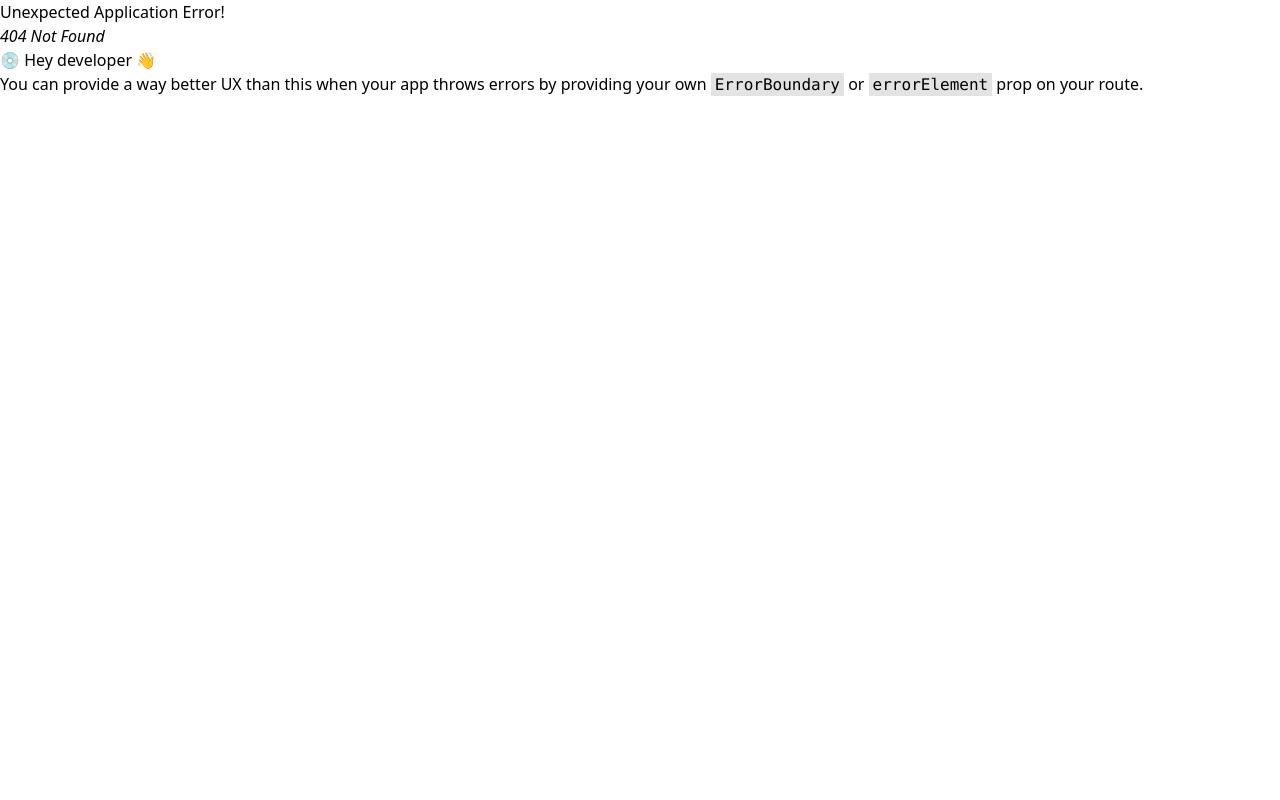
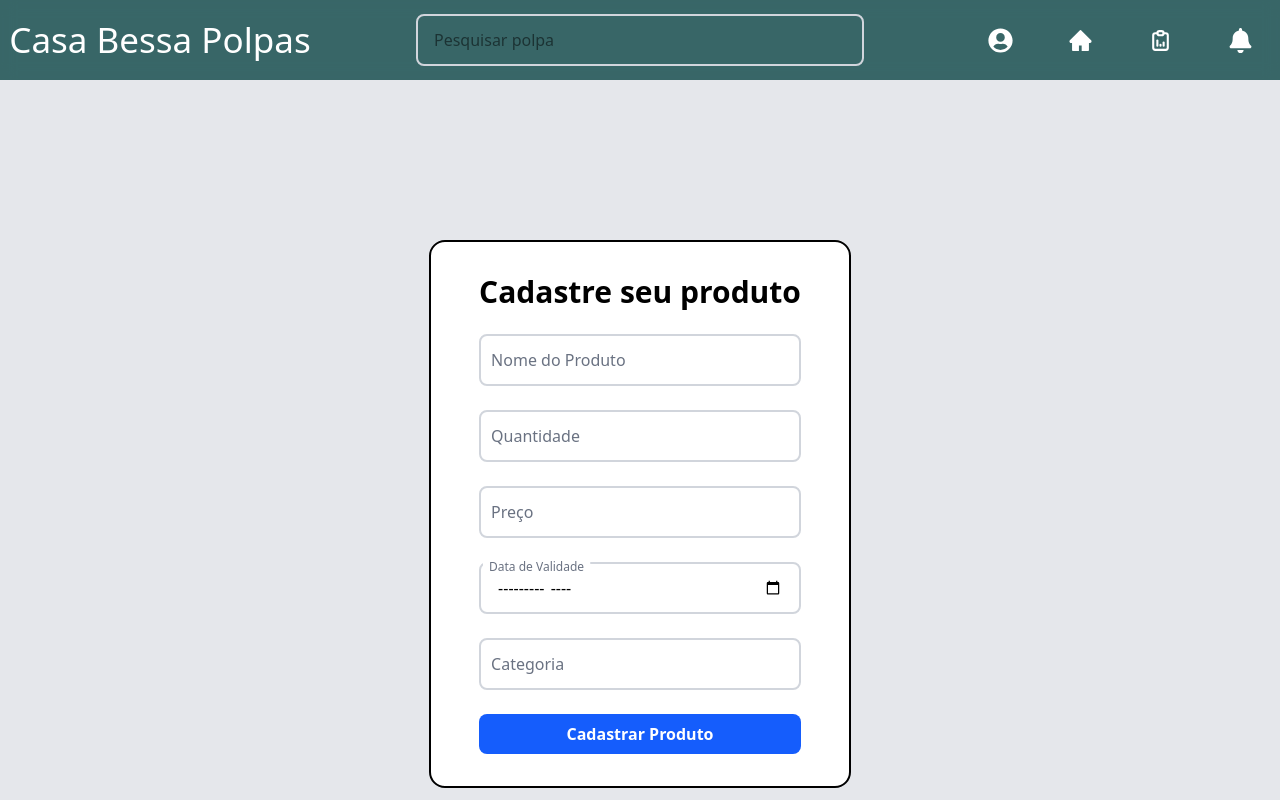
Before and after one commit to danielprogram08/Sistema-Gestao-de-Polpas, a React (Vite) app in the folder FRONT/front-poupas/: page /cadastrar-produto in a window 1280 px wide. Before the commit this address had no page. Built offline with nearby package versions, Linux system fonts and the light colour scheme.

Commit message:
Add: Página de Cadastro de Produtos

```diff
--- a/FRONT/front-poupas/src/App.jsx
+++ b/FRONT/front-poupas/src/App.jsx
@@ -1,6 +1,5 @@
 import { Link } from 'react-router-dom';
 import Header from './components/Header';
-import CadastrarProdutoForm from './components/CadastroProdutoForm';
 
 function App() {
   return (
@@ -14,11 +13,10 @@ function App() {
         <Link to="/register" className="bg-green-500 hover:bg-green-700 text-white font-bold py-2 px-4 rounded">
           Cadastro
         </Link>
-        <Link to="/" className="bg-red-500 hover:bg-red-500 text-white font-bold py-2 px-4 rounded">
+        <Link to="/cadastrar-produto" className="bg-red-500 hover:bg-red-500 text-white font-bold py-2 px-4 rounded">
           Cadastrar Produto
         </Link>
       </div>
-      <CadastrarProdutoForm />
     </div>
   );
 }
--- a/FRONT/front-poupas/src/components/Button/index.jsx
+++ b/FRONT/front-poupas/src/components/Button/index.jsx
@@ -1,4 +1,4 @@
-export default function Button({ children, iconOnly = false, variant = 'primary', size = 'medium', ...rest }) {
+export default function Button({ children, iconOnly = false, variant = 'primary', size = 'medium', className= '', ...rest }) {
     const baseClasses = "flex items-center justify-center font-semibold rounded-lg focus:outline-none focus:ring-2 focus:ring-offset-2 transition-all duration-300";
 
     const variants = {
@@ -14,9 +14,11 @@ export default function Button({ children, iconOnly = false, variant = 'primary'
 
     const iconClasses = "p-2 bg-transparent cursor-pointer";
 
-    const finalClasses = iconOnly
+    const selectedClasses = iconOnly
         ? `${iconClasses} ${sizes[size]}`
         : `${baseClasses} ${variants[variant]} ${sizes[size]}`;
+
+    const finalClasses = `${selectedClasses} ${className}`;
 
     return (
         <button className={finalClasses} {...rest}>
--- a/FRONT/front-poupas/src/components/CadastroProdutoForm/index.jsx
+++ b/FRONT/front-poupas/src/components/CadastroProdutoForm/index.jsx
@@ -25,7 +25,7 @@ export default function CadastrarProdutoForm() {
     };
 
     return (
-        <form onSubmit={handleSubmit} className="space-y-6 border-2 w-[20%] flex flex-col items-center">
+        <form onSubmit={handleSubmit} className="space-y-6 w-full">
             <CustomInput
                 id="nome"
                 label="Nome do Produto"
@@ -67,7 +67,7 @@ export default function CadastrarProdutoForm() {
                 onChange={handleChange}
                 containerClassName="w-full"
             />
-            <Button>
+            <Button className='w-full'>
                 Cadastrar Produto
             </Button>
         </form>
--- a/FRONT/front-poupas/src/components/CustomInput/index.jsx
+++ b/FRONT/front-poupas/src/components/CustomInput/index.jsx
@@ -7,7 +7,7 @@ export default function Input({ id, label, type = "text", placeholder, value, on
                 placeholder={placeholder || ' '}
                 value={value}
                 onChange={onChange}
-                className="block w-full px-4 py-3 text-white bg-transparent border-2 border-gray-300 rounded-lg appearance-none focus:outline-none focus:ring-0 focus:border-blue-200 peer"
+                className="block w-full px-4 py-3 text-black bg-transparent border-2 border-gray-300 rounded-lg appearance-none focus:outline-none focus:ring-0 focus:border-blue-200 peer"
                 {...rest}
             />
             <label
--- /dev/null
+++ b/FRONT/front-poupas/src/components/Dashboard/index.jsx
@@ -0,0 +1,10 @@
+import { Link } from 'react-router-dom';
+// Importe Header se ele for usado aqui, mas o ideal é que ele fique no App.jsx
+
+export default function Dashboard() {
+  return (
+    <div>
+
+    </div>
+  );
+}
--- a/FRONT/front-poupas/src/components/LoginForm/index.jsx
+++ b/FRONT/front-poupas/src/components/LoginForm/index.jsx
@@ -19,7 +19,6 @@ export default function LoginForm() {
                 id="email"
                 label="Email"
                 type="email"
-                placeholder="Digite seu email"
                 value={email}
                 onChange={(e) => setEmail(e.target.value)}
             />
@@ -27,7 +26,6 @@ export default function LoginForm() {
                 id="password"
                 label="Senha"
                 type="password"
-                placeholder="Digite sua senha"
                 value={password}
                 onChange={(e) => setPassword(e.target.value)}
             />
--- a/FRONT/front-poupas/src/components/RegisterForm/index.jsx
+++ b/FRONT/front-poupas/src/components/RegisterForm/index.jsx
@@ -23,7 +23,6 @@ export default function RegisterForm() {
                 id="name"
                 label="Nome"
                 type="text"
-                placeholder="Digite seu nome"
                 value={name}
                 onChange={(e) => setName(e.target.value)}
             />
@@ -31,7 +30,6 @@ export default function RegisterForm() {
                 id="email"
                 label="Email"
                 type="email"
-                placeholder="Digite seu email"
                 value={email}
                 onChange={(e) => setEmail(e.target.value)}
             />
@@ -39,7 +37,6 @@ export default function RegisterForm() {
                 id="password"
                 label="Senha"
                 type="password"
-                placeholder="Digite sua senha"
                 value={password}
                 onChange={(e) => setPassword(e.target.value)}
             />
@@ -47,7 +44,6 @@ export default function RegisterForm() {
                 id="confirmPassword"
                 label="Confirmar Senha"
                 type="password"
-                placeholder="Confirme sua senha"
                 value={confirmPassword}
                 onChange={(e) => setConfirmPassword(e.target.value)}
             />
--- a/FRONT/front-poupas/src/layouts/AuthLayout.jsx
+++ b/FRONT/front-poupas/src/layouts/AuthLayout.jsx
@@ -4,7 +4,7 @@ import { Outlet } from 'react-router-dom';
 function AuthLayout() {
   return (
     <div className="min-h-screen flex bg-[#d6d6d6]">
-      <div className="w-1/2 bg-linear-to-r from-blue-500 to-purple-600 flex flex-col justify-center items-center text-white p-12 rounded-2xl">
+      <div className="w-1/2 bg-linear-to-r from-blue-500 to-purple-600 flex flex-col justify-center items-center text-white p-12 rounded-tr-2xl rounded-br-2xl">
         <h1 className="text-4xl font-bold mb-4">Sistema de Gestão de Polpas</h1>
         <p className="text-lg">A sua solução completa para gerenciamento de polpas.</p>
       </div>
--- /dev/null
+++ b/FRONT/front-poupas/src/pages/CadastrarProduto.jsx
@@ -0,0 +1,18 @@
+import React from 'react';
+import { Link } from 'react-router-dom';
+import Header from '../components/Header';
+import CadastrarProdutoForm from '../components/CadastroProdutoForm';
+
+function CadastrarProduto() {
+    return (
+        <div className='flex flex-col items-center min-h-screen bg-gray-200'>
+            <Header />
+            <div className='flex flex-col items-center border-2 mt-40 p-8 pl-12 pr-12 rounded-2xl bg-white'>
+                <h1 className="text-3xl font-bold text-center mb-6 flex items-center">Cadastre seu produto</h1>
+                <CadastrarProdutoForm />
+            </div>
+        </div>
+    )
+}
+
+export default CadastrarProduto;
```
Also changed, not shown: FRONT/front-poupas/src/main.jsx (+10 -0 lines), FRONT/front-poupas/src/pages/Login.jsx (line endings or trailing spaces).
